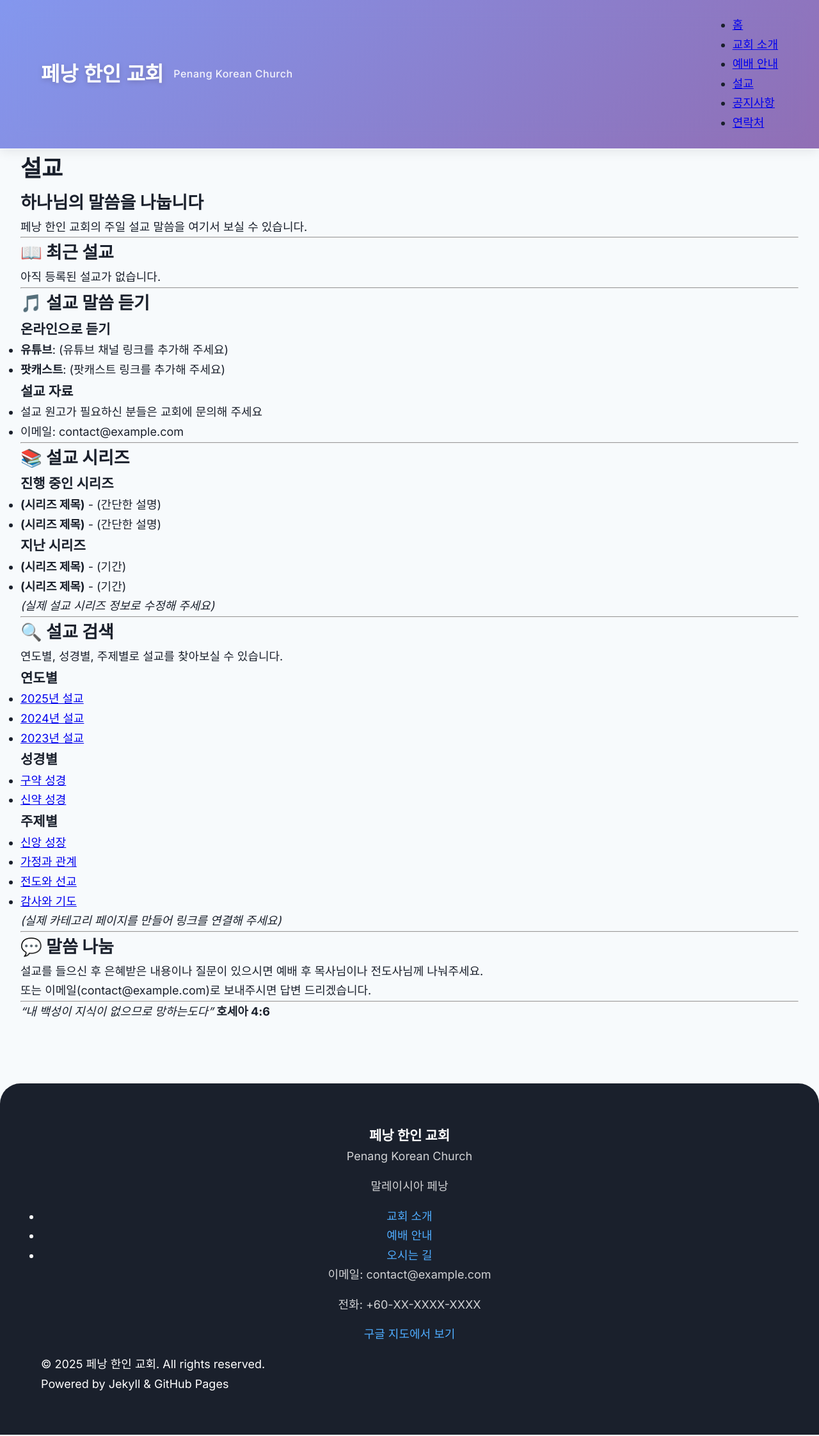
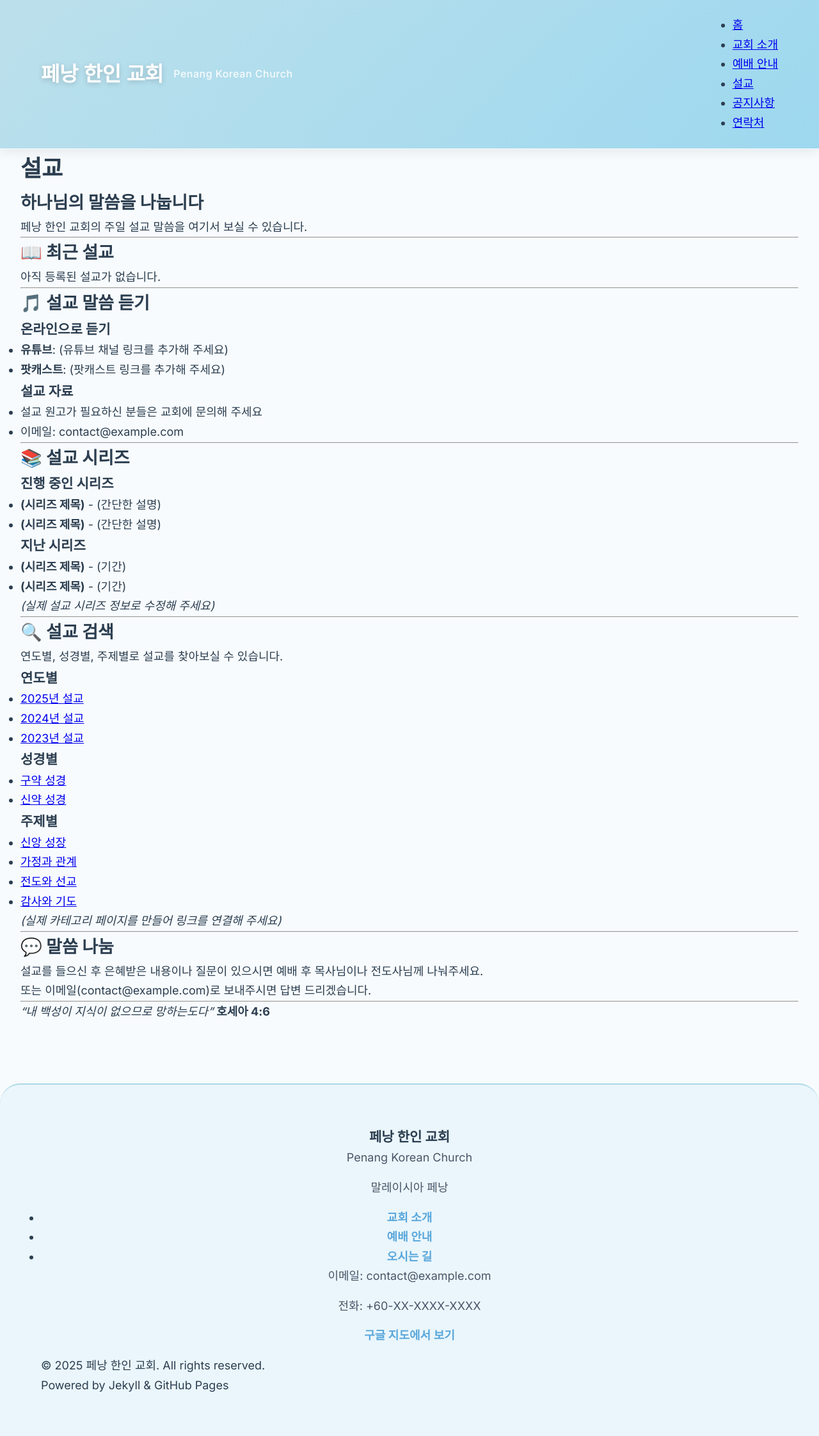
Before and after one commit to aaron-jang/penang-korean-church, a Jekyll site: the page built from sermons/index.md, in a window 1280 px wide. Shown: the whole page at 64% size. Built offline with Jekyll 4.4.1, drawn with Linux system fonts in a browser that asks for light colours.

Commit message:
Design: 교회 맞춤 하늘색 팔레트 적용
## 색상 변경사항

### 메인 컬러
- Primary: #ADD8E6 (Light Blue)
- Secondary: #87CEEB (Sky Blue)
- Accent: #6CB4E8 (Medium Blue)

### 배경 & 텍스트
- Background: #FFFFFF (White)
- Text: #2C3E50 (Dark Gray-Blue)
- Footer: #EAF6FB (Very Light Blue)

### 그라디언트
- 모든 그라디언트를 하늘색 계열로 재구성
- 평화롭고 차분한 교회 분위기 연출

### 개선사항
- Footer 배경을 밝은 하늘색으로 변경
- 텍스트 가독성 향상
- 교회 브랜드 아이덴티티 강화

🤖 Generated with [Claude Code](https://claude.com/claude-code)

Co-Authored-By: Claude <noreply@anthropic.com>

```diff
--- a/assets/css/custom.css
+++ b/assets/css/custom.css
@@ -9,19 +9,19 @@
    ======================================== */
 
 :root {
-  /* Modern Vibrant Color Palette */
-  --primary: #667eea;
-  --primary-light: #764ba2;
-  --secondary: #f093fb;
-  --accent: #4facfe;
-  --accent-dark: #00f2fe;
+  /* 페낭 한인 교회 추천 팔레트 - 평화로운 하늘색 */
+  --primary: #ADD8E6;
+  --primary-light: #87CEEB;
+  --secondary: #B8E6F5;
+  --accent: #6CB4E8;
+  --accent-dark: #5AA7DB;
 
-  /* Gradient Collections */
-  --gradient-primary: linear-gradient(135deg, #667eea 0%, #764ba2 100%);
-  --gradient-hero: linear-gradient(135deg, #667eea 0%, #764ba2 50%, #f093fb 100%);
-  --gradient-card: linear-gradient(135deg, #4facfe 0%, #00f2fe 100%);
-  --gradient-accent: linear-gradient(135deg, #fa709a 0%, #fee140 100%);
-  --gradient-cool: linear-gradient(135deg, #a8edea 0%, #fed6e3 100%);
+  /* Gradient Collections - 하늘색 계열 */
+  --gradient-primary: linear-gradient(135deg, #ADD8E6 0%, #87CEEB 100%);
+  --gradient-hero: linear-gradient(135deg, #B8E6F5 0%, #ADD8E6 50%, #87CEEB 100%);
+  --gradient-card: linear-gradient(135deg, #87CEEB 0%, #6CB4E8 100%);
+  --gradient-accent: linear-gradient(135deg, #ADD8E6 0%, #B8E6F5 100%);
+  --gradient-cool: linear-gradient(135deg, #E3F4FA 0%, #D4EDF7 100%);
 
   /* Glassmorphism */
   --glass-bg: rgba(255, 255, 255, 0.1);
@@ -29,12 +29,13 @@
   --glass-shadow: 0 8px 32px 0 rgba(31, 38, 135, 0.37);
 
   /* Modern Neutrals */
-  --text-primary: #1a202c;
+  --text-primary: #2C3E50;
   --text-secondary: #4a5568;
   --text-light: #718096;
-  --bg-primary: #ffffff;
-  --bg-secondary: #f7fafc;
-  --bg-dark: #1a202c;
+  --bg-primary: #FFFFFF;
+  --bg-secondary: #F7FBFD;
+  --bg-dark: #2C3E50;
+  --footer-bg: #EAF6FB;
 
   /* Typography - Bold & Modern */
   --font-display: 'Montserrat', 'Noto Sans KR', sans-serif;
@@ -64,7 +65,7 @@
   --shadow-md: 0 4px 16px rgba(0, 0, 0, 0.08);
   --shadow-lg: 0 8px 32px rgba(0, 0, 0, 0.12);
   --shadow-xl: 0 16px 48px rgba(0, 0, 0, 0.16);
-  --shadow-glow: 0 0 40px rgba(102, 126, 234, 0.4);
+  --shadow-glow: 0 0 40px rgba(173, 216, 230, 0.5);
 
   /* Border Radius */
   --radius-sm: 8px;
@@ -638,11 +639,12 @@ body {
    ======================================== */
 
 .site-footer {
-  background: var(--bg-dark);
-  color: white;
+  background: var(--footer-bg);
+  color: var(--text-primary);
   padding: var(--space-2xl) var(--space-lg);
   margin-top: var(--space-3xl);
   border-radius: var(--radius-xl) var(--radius-xl) 0 0;
+  border-top: 2px solid var(--primary);
 }
 
 .footer-content {
@@ -653,17 +655,18 @@ body {
 
 .footer-content p {
   margin-bottom: var(--space-sm);
-  color: rgba(255, 255, 255, 0.8);
+  color: var(--text-secondary);
 }
 
 .footer-content a {
-  color: var(--accent);
+  color: var(--accent-dark);
   text-decoration: none;
   transition: all var(--transition-base);
+  font-weight: 600;
 }
 
 .footer-content a:hover {
-  color: var(--accent-dark);
+  color: var(--primary);
 }
 
 /* ========================================
```
